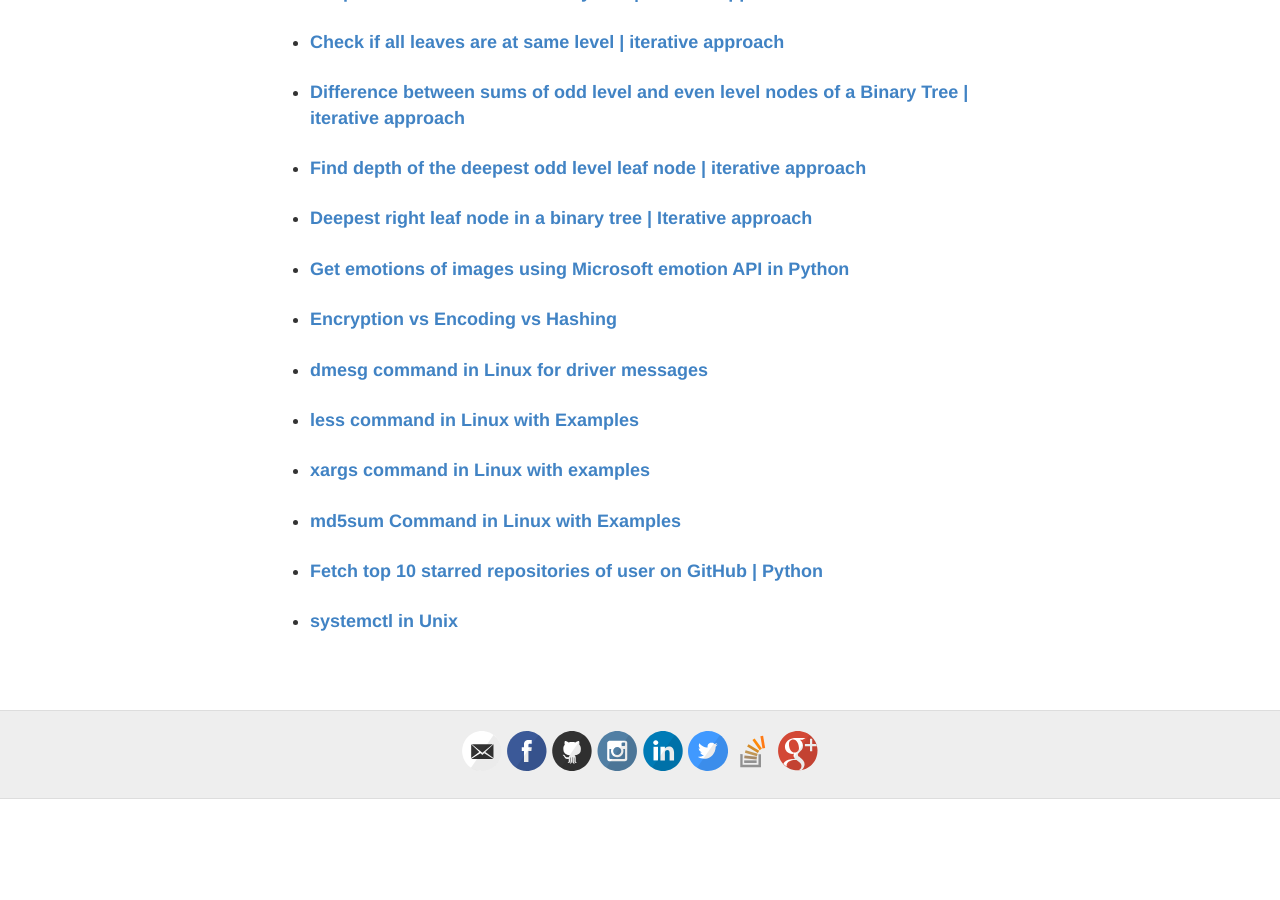
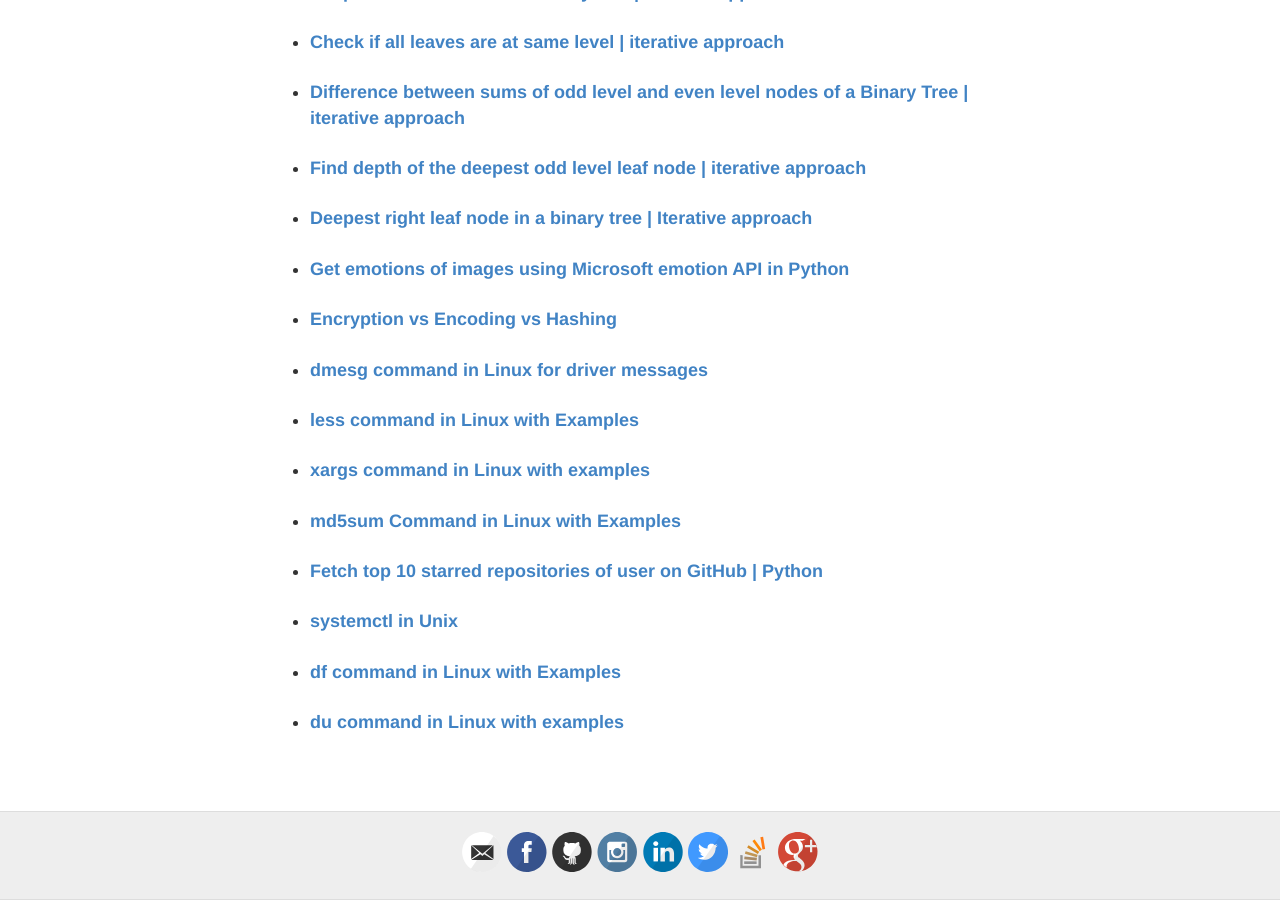
Before and after one commit to msdeep14/msdeep14.github.io, a Jekyll site: the page built from projects/geeksforgeeks_articles.html, in a window 1280 px wide and 900 px high, scrolled down 1978 px. Built offline with Jekyll 4.4.1, drawn with Linux system fonts in a browser that asks for light colours; before the commit the page ends 2777 px from its top, so only the background shows below that.

Commit message:
add geeksforgeeks article link

```diff
--- a/projects/geeksforgeeks_articles.html
+++ b/projects/geeksforgeeks_articles.html
@@ -63,6 +63,8 @@
         <li><strong><a target="_blank" href = "https://www.geeksforgeeks.org/md5sum-linux-command/">md5sum Command in Linux with Examples</a></strong></li><br/>
         <li><strong><a target="_blank" href = "https://www.geeksforgeeks.org/fetch-top-10-starred-repositories-user-github-python/">Fetch top 10 starred repositories of user on GitHub | Python</a></strong></li><br/>
         <li><strong><a target="_blank" href = "https://www.geeksforgeeks.org/systemctl-in-unix/">systemctl in Unix</a></strong></li><br/>
+        <li><strong><a target="_blank" href = "https://www.geeksforgeeks.org/df-command-linux-examples/">df command in Linux with Examples</a></strong></li><br/>
+        <li><strong><a target="_blank" href = "https://www.geeksforgeeks.org/du-command-linux-examples/">du command in Linux with examples</a></strong></li><br/>
     </ul>
 </p>
 </body>
```
